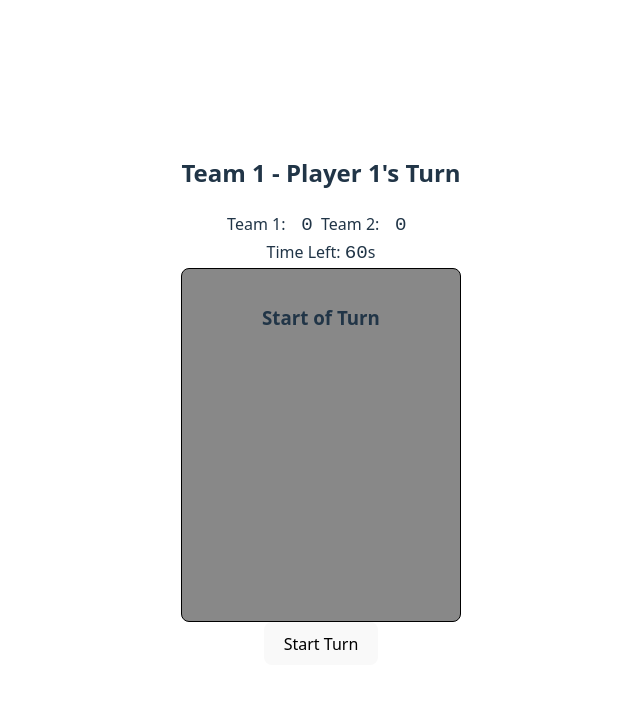
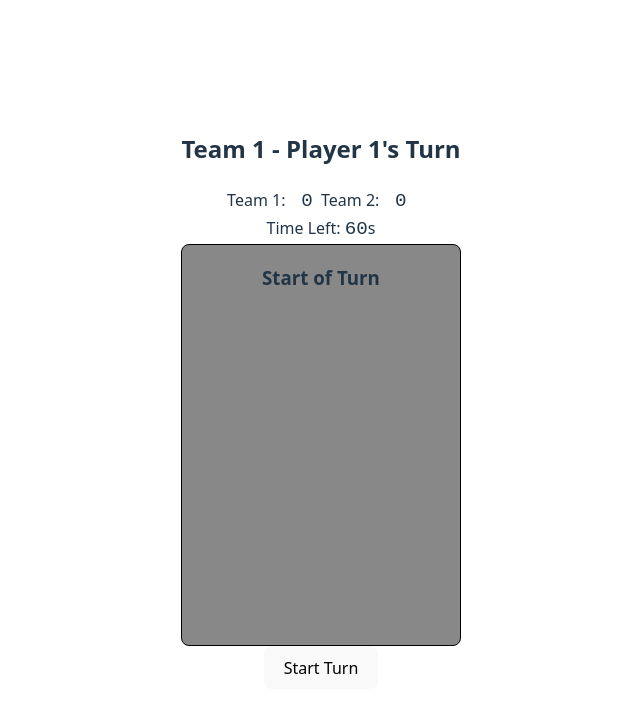
Before and after one commit to tjasz/turn-of-phrase, a React (Vite) app: page / in a window 1280 px wide. Both pictures are taken after a click on the button "Start Game". Shown: the top 712 px of the page, without its empty margins (319-959 px from the left). Built offline with nearby package versions, Linux system fonts and the light colour scheme.

Commit message:
Adjust vertical spacing to be tighter

```diff
--- a/src/App.css
+++ b/src/App.css
@@ -1,7 +1,7 @@
 #root {
   max-width: 1280px;
   margin: 0 auto;
-  padding: 2rem;
+  padding: 0 2rem;
   text-align: center;
 }
 
@@ -47,12 +47,14 @@
 .gameBodyContainer {}
 
 .mainGameBody {
-  height: 40vh;
+  height: 50vh;
+  max-width: 50vh;
   overflow-y: auto;
   background: #888;
   border: 1px solid #000;
   border-radius: 8px;
-  padding: 1em;
+  margin: 0 auto;
+  padding: 0;
 }
 
 .mainGameBody ul {
```
